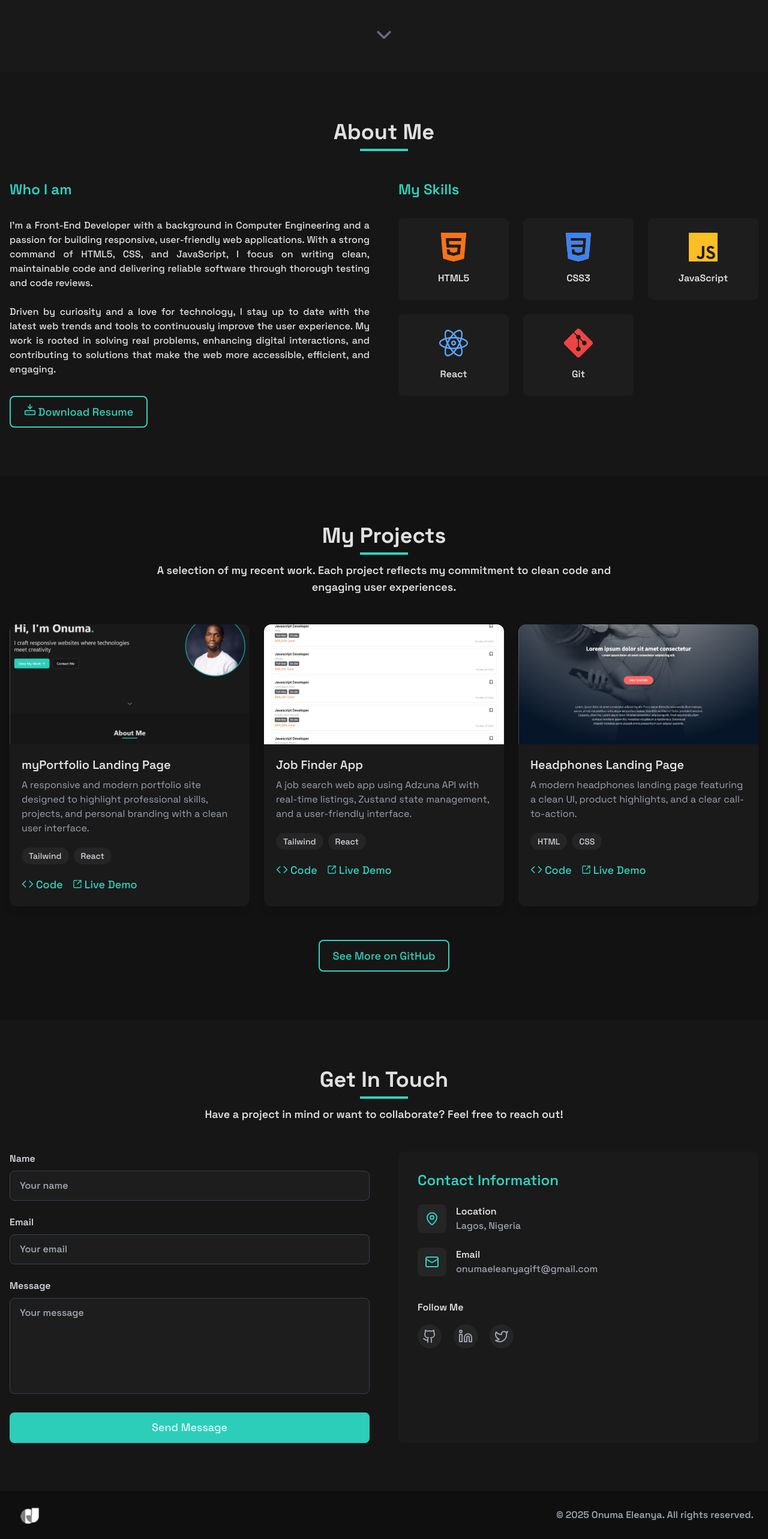
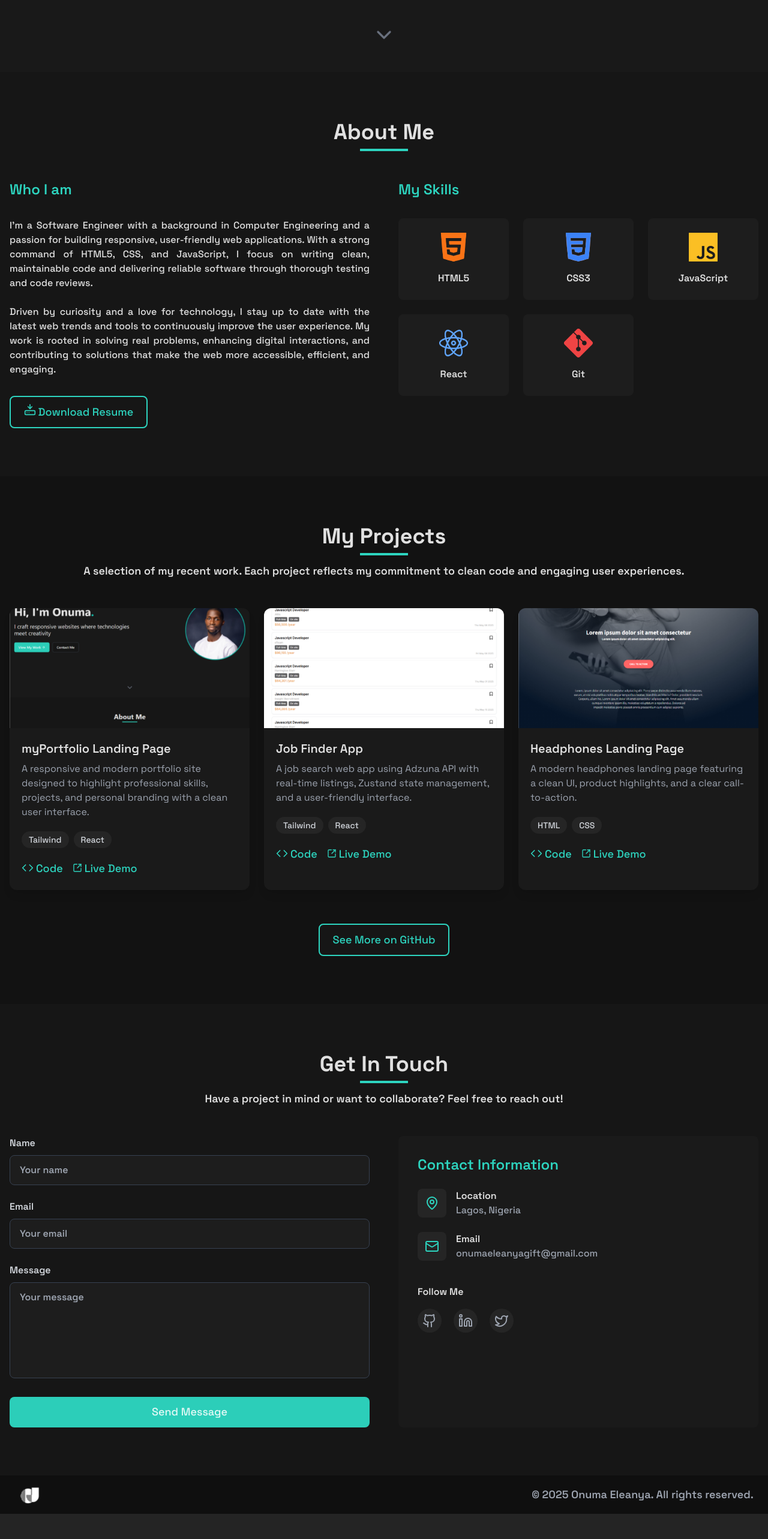
Before and after one commit to onumaeleanyagift/myPortfolio, a React (Vite) app: page / in a window 1280 px wide. Shown: the part 624-3190 px from the top of the page at 60% size. After the commit the page ends 3148 px from the top, so only its background shows below. Built offline with nearby package versions, Linux system fonts and the light colour scheme.

Commit message:
fix size issue for sm screen

```diff
--- a/src/sections/AboutSection.jsx
+++ b/src/sections/AboutSection.jsx
@@ -20,7 +20,7 @@ const AboutSection = () => {
               Who I am
             </h2>
             <p className="text-justify max-w- pb-8 font-medium">
-              I'm a Front-End Developer with a background in Computer
+              I'm a Software Engineer with a background in Computer
               Engineering and a passion for building responsive, user-friendly
               web applications. With a strong command of HTML5, CSS, and
               JavaScript, I focus on writing clean, maintainable code and
@@ -34,7 +34,7 @@ const AboutSection = () => {
               make the web more accessible, efficient, and engaging.
             </p>
             <a href="/ONUMA_ELEANYA_GIFT_RESUME.pdf" download>
-              <button className="inline-flex bg-[#161616] text-[#2DD4BF] border-[#2DD4BF] border-2 gap-1 hover:bg-[#2DD4BF] hover:border-[#2DD4BF] hover:text-[#000]">
+              <button className="inline-flex bg-[#161616] text-[#2DD4BF] text-sm md:text-lg border-[#2DD4BF] border-2 gap-1 hover:bg-[#2DD4BF] hover:border-[#2DD4BF] hover:text-[#000]">
                 <HardDriveDownload className="w-5 h-5" /> Download Resume
               </button>
             </a>
--- a/src/sections/Footer.jsx
+++ b/src/sections/Footer.jsx
@@ -4,15 +4,15 @@ import logo from "../assets/icons/logo.png";
 const Footer = () => {
 
     return (
-      <div className="bg-[#0f0f0f] py-4">
+      <div className="bg-[#0f0f0f] py-2">
         <div className="container mx-auto px-4 md:px-6">
           <div className="flex flex-col md:flex-row justify-between items-center">
             <div>
               <a href="#">
-                <img src={logo} alt="Logo" className="h-12" />
+                <img src={logo} alt="Logo" className="h-10 md:h-12" />
               </a>
             </div>
-            <div className="text-gray-400 font-semibold text-center md:text-right">
+            <div className="text-gray-400 font-semibold text-center text-sm md:text-right md:text-lg">
               <p>© 2025 Onuma Eleanya. All rights reserved.</p>
             </div>
           </div>
--- a/src/sections/ProjectSection.jsx
+++ b/src/sections/ProjectSection.jsx
@@ -14,7 +14,7 @@ const ProjectSection = () => {
           <div className="w-20 h-1 bg-[#2DD4BF] mx-auto mb-3"></div>
           <span className="font-semibold text-lg">
             A selection of my recent work. Each project reflects my commitment
-            to clean code and <br className="hidden md:block" />
+            to clean code and <br className="hidden" />
             engaging user experiences.
           </span>
         </div>
@@ -184,7 +184,7 @@ const ProjectSection = () => {
             target="_blank"
             rel="noopener noreferrer"
           >
-            <button className="inline-flex bg-[#161616] text-[#2DD4BF] border-[#2DD4BF] border-2 gap-1 hover:bg-[#2DD4BF] hover:border-[#2DD4BF] hover:text-[#000]">
+            <button className="inline-flex bg-[#161616] text-[#2DD4BF] text-sm md:text-lg border-[#2DD4BF] border-2 gap-1 hover:bg-[#2DD4BF] hover:border-[#2DD4BF] hover:text-[#000]">
               See More on GitHub
             </button>
           </a>
```
